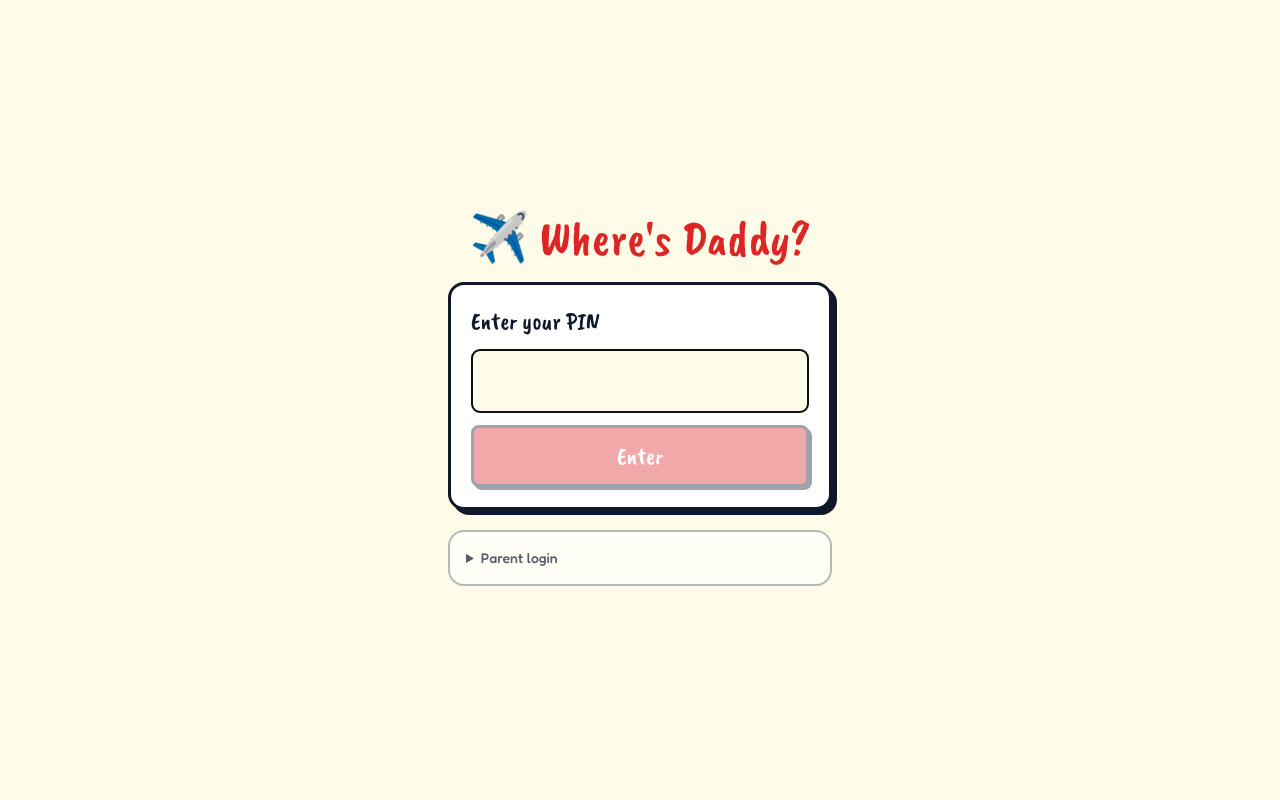
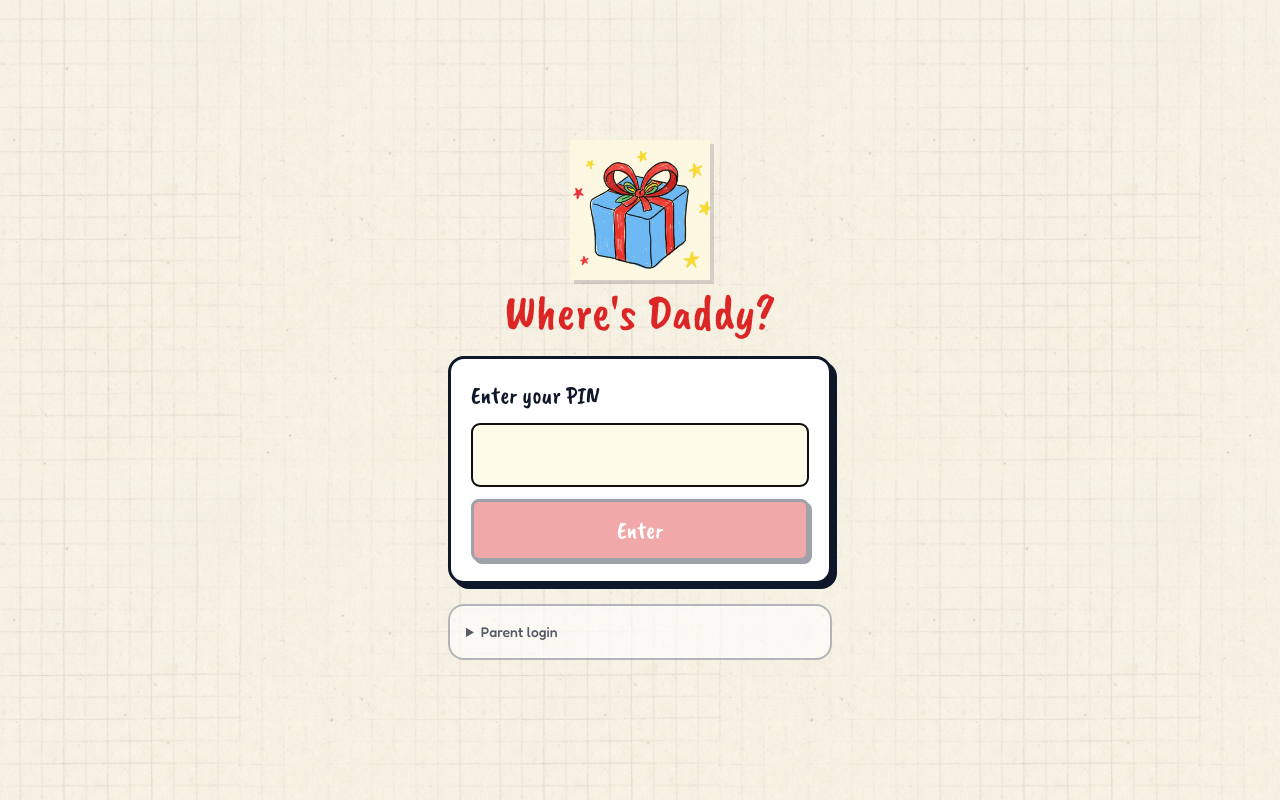
Before and after one commit to jumbomochi/advent-app, a Next.js app: page /login in a window 1280 px wide. Built offline with nearby package versions, Linux system fonts and the light colour scheme.

Commit message:
feat(ui): use logo PNG in headers + tiled paper-texture background

```diff
--- a/src/app/globals.css
+++ b/src/app/globals.css
@@ -17,7 +17,10 @@
 :root { color-scheme: light; }
 
 html, body {
-  background: var(--color-paper);
+  background-color: var(--color-paper);
+  background-image: url("/brand/paper-texture.png");
+  background-repeat: repeat;
+  background-size: 480px auto;
   color: var(--color-ink);
   font-family: var(--font-body);
 }
--- a/src/app/login/page.tsx
+++ b/src/app/login/page.tsx
@@ -1,5 +1,6 @@
 "use client";
 import { useState, Suspense } from "react";
+import Image from "next/image";
 import { useRouter, useSearchParams } from "next/navigation";
 
 function LoginInner() {
@@ -49,7 +50,10 @@ function LoginInner() {
   return (
     <main className="min-h-screen flex items-center justify-center p-4">
       <div className="w-full max-w-sm grid gap-5">
-        <h1 className="text-center font-display text-5xl text-accent">✈️ Where&apos;s Daddy?</h1>
+        <div className="flex flex-col items-center gap-2">
+          <Image src="/brand/logo.png" alt="Where's Daddy logo" width={140} height={140} priority className="drop-shadow-[4px_4px_0_rgba(15,23,42,0.15)]" />
+          <h1 className="text-center font-display text-5xl text-accent">Where&apos;s Daddy?</h1>
+        </div>
 
         <form
           onSubmit={submitPin}
--- a/src/app/page.tsx
+++ b/src/app/page.tsx
@@ -1,3 +1,4 @@
+import Image from "next/image";
 import { headers } from "next/headers";
 import { DoorGrid, type Door } from "@/components/DoorGrid";
 import { TripMapJigsaw } from "@/components/TripMapJigsaw";
@@ -41,7 +42,10 @@ export default async function Home() {
   return (
     <main className="min-h-screen p-4 pb-10">
       <header className="flex justify-between items-center max-w-md mx-auto gap-2">
-        <h1 className="font-display text-3xl text-accent flex-1">✈️ Where&apos;s Daddy?</h1>
+        <div className="flex items-center gap-2 flex-1 min-w-0">
+          <Image src="/brand/logo.png" alt="" width={40} height={40} priority />
+          <h1 className="font-display text-3xl text-accent truncate">Where&apos;s Daddy?</h1>
+        </div>
         <span className="px-3 py-1 rounded-full border-[2px] border-ink bg-sun font-display text-lg shadow-[2px_2px_0_var(--color-ink)]">
           ⭐ {totalPoints}
         </span>
```
